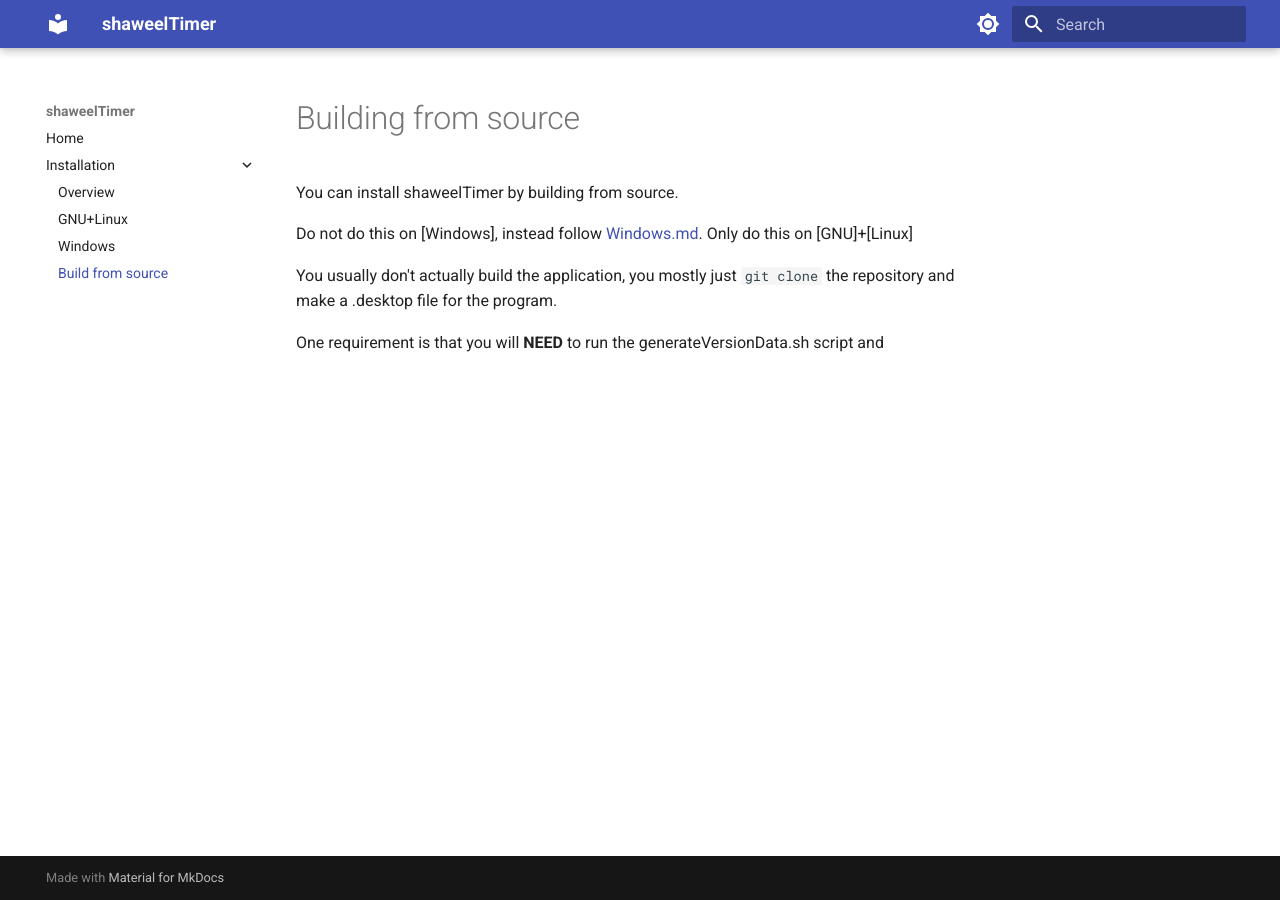
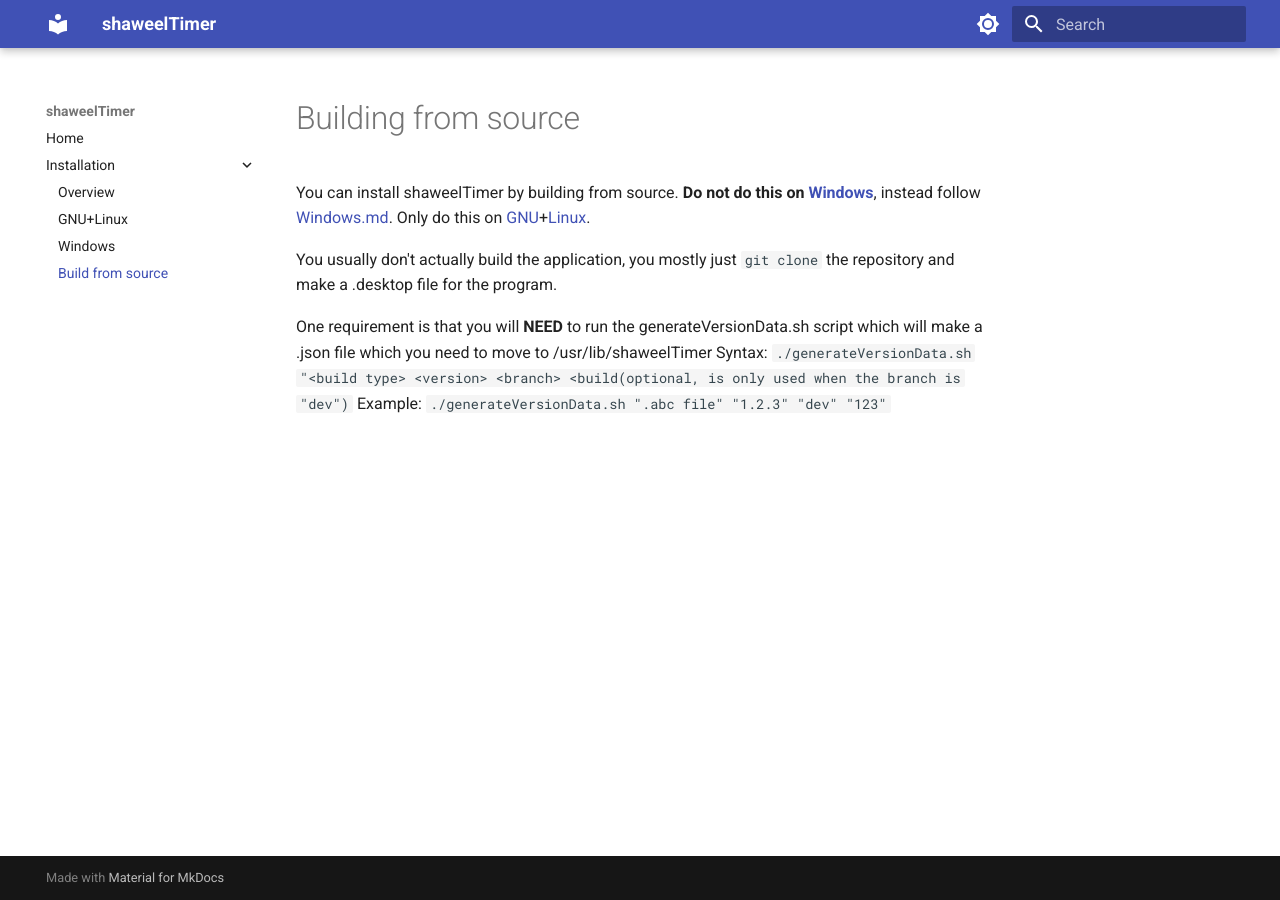
Before and after one commit to shaweel/shaweelTimerDocumentation, an MkDocs documentation site: the page built from docs/installation/build.md, in a window 1280 px wide. Built offline with MkDocs 1.6.1 and Material for MkDocs 9.7.7, drawn with Linux system fonts in a browser that asks for light colours.

Commit message:
Update build.md

```diff
--- a/docs/installation/build.md
+++ b/docs/installation/build.md
@@ -1,8 +1,10 @@
 # Building from source
-You can install shaweelTimer by building from source.
-
-Do not do this on [Windows], instead follow [Windows.md](windows.md). Only do this on [GNU]+[Linux]
+You can install shaweelTimer by building from source. **Do not do this on [Windows](https://windows.com)**, instead follow [Windows.md](windows.md). Only do this on [GNU](https://gnu.org/home.en.html)+[Linux](https://kernel.org).
 
 You usually don't actually build the application, you mostly just `git clone` the repository and make a .desktop file for the program.
 
-One requirement is that you will **NEED** to run the generateVersionData.sh script and
+One requirement is that you will **NEED** to run the generateVersionData.sh script which will make a .json file which you need to move to /usr/lib/shaweelTimer
+Syntax:
+`./generateVersionData.sh "<build type> <version> <branch> <build(optional, is only used when the branch is "dev")`
+Example:
+`./generateVersionData.sh ".abc file" "1.2.3" "dev" "123"`
```
